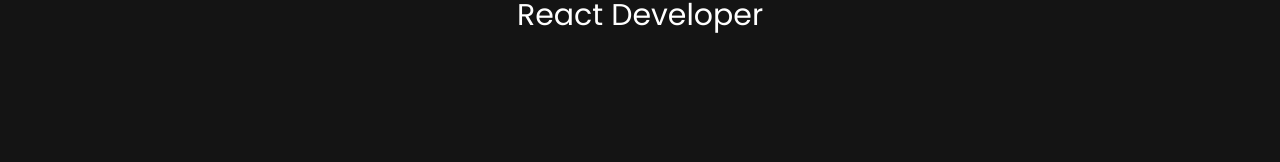
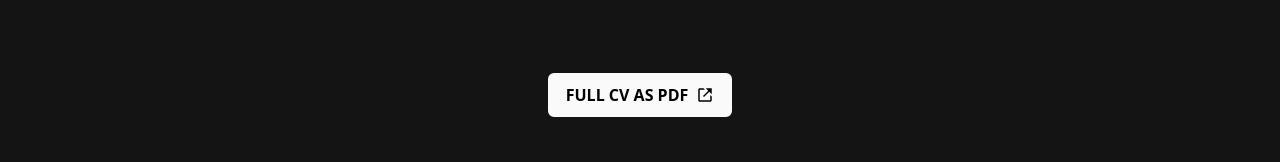
Before and after one commit to bhendi-boi/portfolio, a React (Vite) app: page / in a window 1280 px wide. Shown: the part 638-800 px from the top of the page. Built offline with nearby package versions, Linux system fonts and the light colour scheme.

Commit message:
added download cv functionality

```diff
--- a/src/components/Intro.jsx
+++ b/src/components/Intro.jsx
@@ -1,3 +1,5 @@
+import { BiLinkExternal } from "react-icons/bi";
+
 const imageSrc =
   "https://images.pexels.com/photos/220453/pexels-photo-220453.jpeg?auto=compress&cs=tinysrgb&w=1260&h=750&dpr=2";
 
@@ -21,6 +23,13 @@
           </p>
         </div>
       </div>
+      <a
+        className="inline-flex items-center gap-2 px-4 py-2 font-bold uppercase border-2 rounded-md outline-none cursor-pointer text-nav-background border-neutral-50 bg-neutral-50 hover:bg"
+        href="../assets/cv.pdf"
+        download
+      >
+        full cv as pdf <BiLinkExternal className="text-lg font-medium" />
+      </a>
     </section>
   );
 };
```
Also changed, not shown: 1 other file (tests, documents, lock files or other folders).
